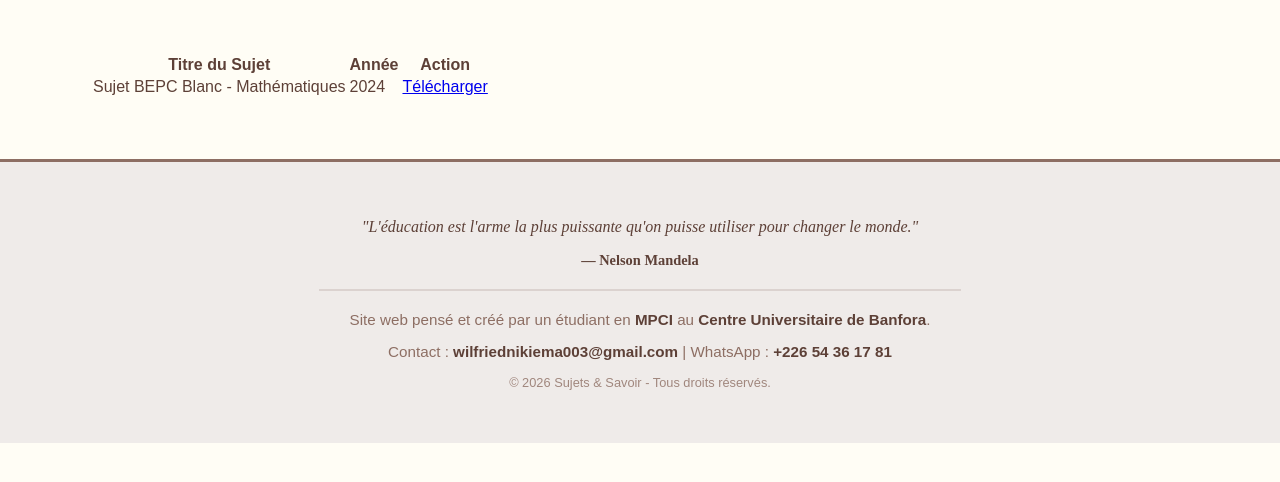
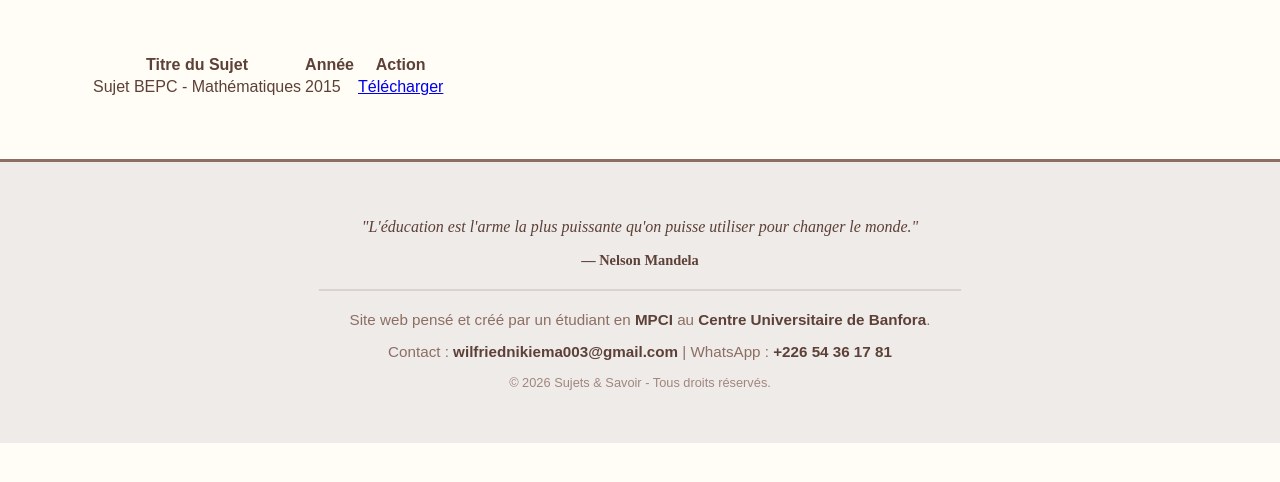
Before and after one commit to wilfriednikiema003-ops/reussites-examens, a plain HTML site: page math-college.html in a window 1280 px wide. Shown: the part 200-682 px from the top of the page. Drawn offline with Linux system fonts and the light colour scheme.

Commit message:
Refactor HTML structure for better readability

```diff
--- a/math-college.html
+++ b/math-college.html
@@ -6,21 +6,38 @@
     <link rel="stylesheet" href="style.css">
 </head>
 <body>
-    <nav style="width:100%; padding:20px; max-width:1100px;"><a href="college.html" style="text-decoration:none; color:#8D6E63; font-weight:bold;">← Retour</a></nav>
+    <nav style="width:100%; padding:20px; max-width:1100px;">
+        <a href="college.html" style="text-decoration:none; color:#8D6E63; font-weight:bold;">← Retour</a>
+    </nav>
+
     <header class="hero">
         <h1>📐 Mathématiques (6ème - 3ème)</h1>
         <p class="subtitle">Exercices, devoirs et sujets de BEPC.</p>
     </header>
+
     <main class="container">
         <div class="sujets-container">
             <table class="sujets-table">
-                <thead><tr><th>Titre du Sujet</th><th>Année</th><th>Action</th></tr></thead>
+                <thead>
+                    <tr>
+                        <th>Titre du Sujet</th>
+                        <th>Année</th>
+                        <th>Action</th>
+                    </tr>
+                </thead>
                 <tbody>
-                    <tr><td>Sujet BEPC Blanc - Mathématiques</td><td>2024</td><td><a href="fichiers/maths-bepc-2024.pdf" class="btn-download">Télécharger</a></td></tr>
+                    <tr>
+                        <td>Sujet BEPC - Mathématiques</td>
+                        <td>2015</td>
+                        <td>
+                            <a href="fichiers/math_bepc_2015.pdf.pdf" class="btn-download" download>Télécharger</a>
+                        </td>
+                    </tr>
                 </tbody>
             </table>
         </div>
     </main>
+
     <footer class="site-footer">
         <div class="citation-footer">
             <p>"L'éducation est l'arme la plus puissante qu'on puisse utiliser pour changer le monde."</p>
```
